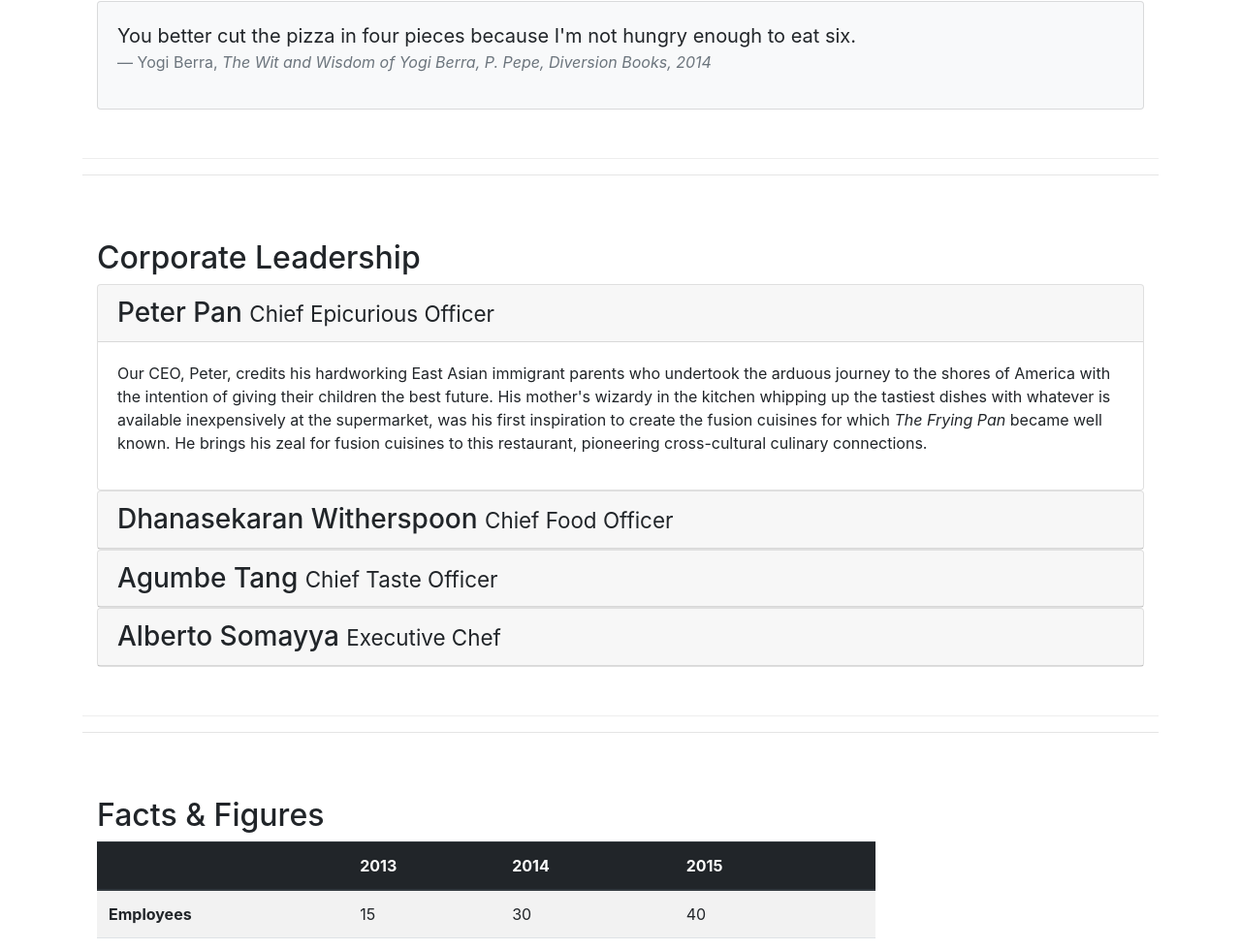
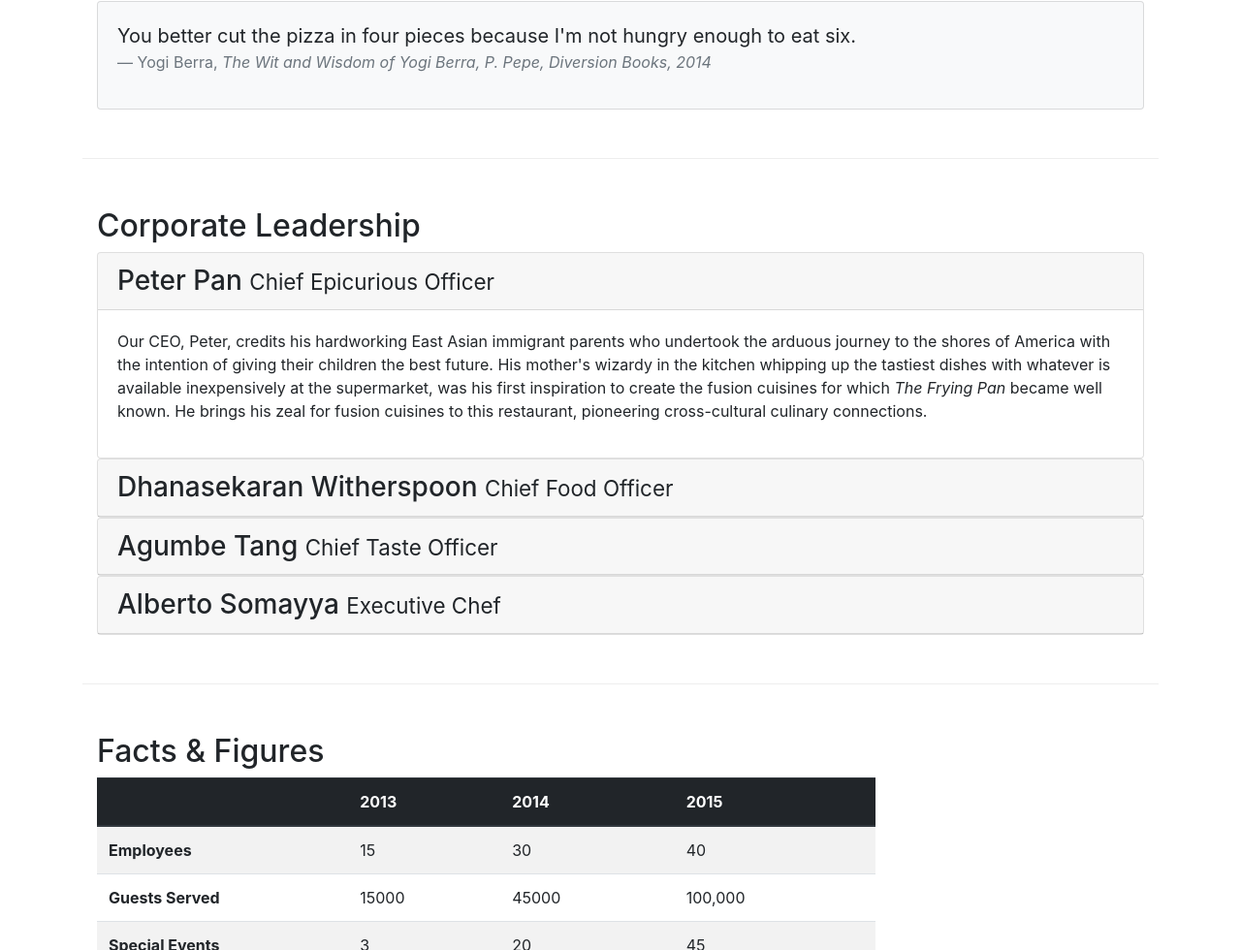
Before and after one commit to simonavilav/bs4-project, a website: page aboutus.html in a window 1280 px wide. Shown: the part 832-1812 px from the top of the page at 97% size. Drawn offline with nearby package versions, Linux system fonts and the light colour scheme.

Commit message:
NPM scripts part 2.

```diff
--- a/aboutus.html
+++ b/aboutus.html
@@ -8,10 +8,13 @@
     <meta http-equiv="x-ua-compatible" content="ie=edge">
 
     <!-- Bootstrap CSS -->
+    <!-- build:css css/main.css -->
     <link rel="stylesheet" href="node_modules/bootstrap/dist/css/bootstrap.min.css">
     <link rel="stylesheet" href="node_modules/font-awesome/css/font-awesome.min.css">
     <link rel="stylesheet" href="node_modules/bootstrap-social/bootstrap-social.css">
     <link rel="stylesheet" href="css/styles.css">
+    <!-- endbuild -->
+
     <title>Ristorante Con Fusion: About Us</title>
 </head>
 
@@ -96,8 +99,6 @@
                 </div>
             </div>
         </div>
-
-        <hr>
 
         <!--ACCORDION MODE-->
         <div class="row row-content">
@@ -216,8 +217,6 @@
             </div>
        </div>-->
 
-       <hr>
-
        <div class="row row-content">
            <div class="col-12 col-sm-9">
                <h2>Facts &amp; Figures</h2>
@@ -306,10 +305,12 @@
         </div>
     </footer>
     <!-- jQuery first, then Popper.js, then Bootstrap JS. -->
+    <!-- build:js js/main.js -->
     <script src="node_modules/jquery/dist/jquery.slim.min.js"></script>
     <script src="node_modules/popper.js/dist/umd/popper.min.js"></script>
     <script src="node_modules/bootstrap/dist/js/bootstrap.min.js"></script>
     <script src="js/scripts.js"></script>
+    <!-- endbuild -->
 </body>
 
 </html>
```
Also changed, not shown: contactus.html (+5 -0 lines), index.html (+5 -0 lines), package.json (+15 -3 lines), 2 other files.
